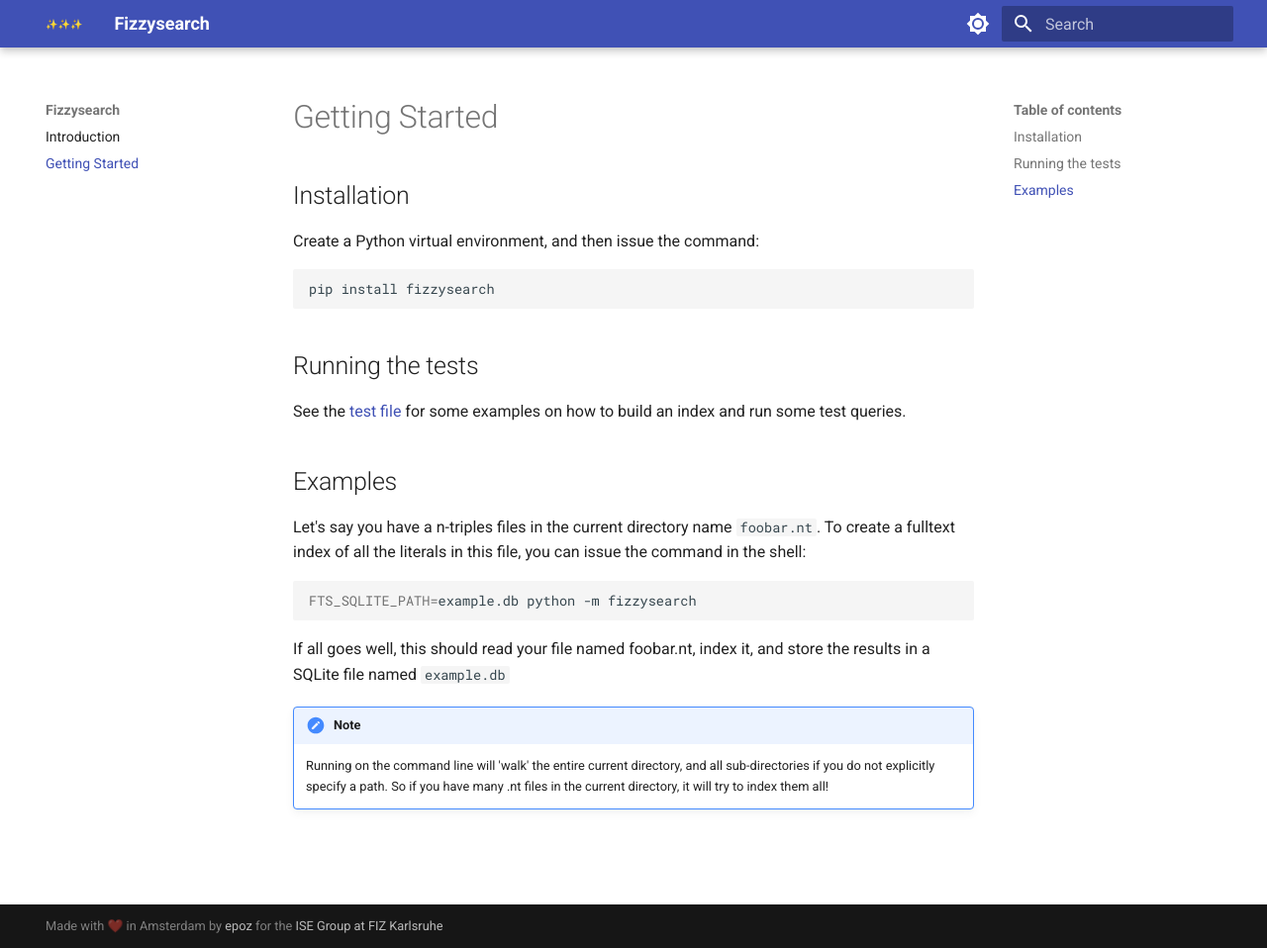
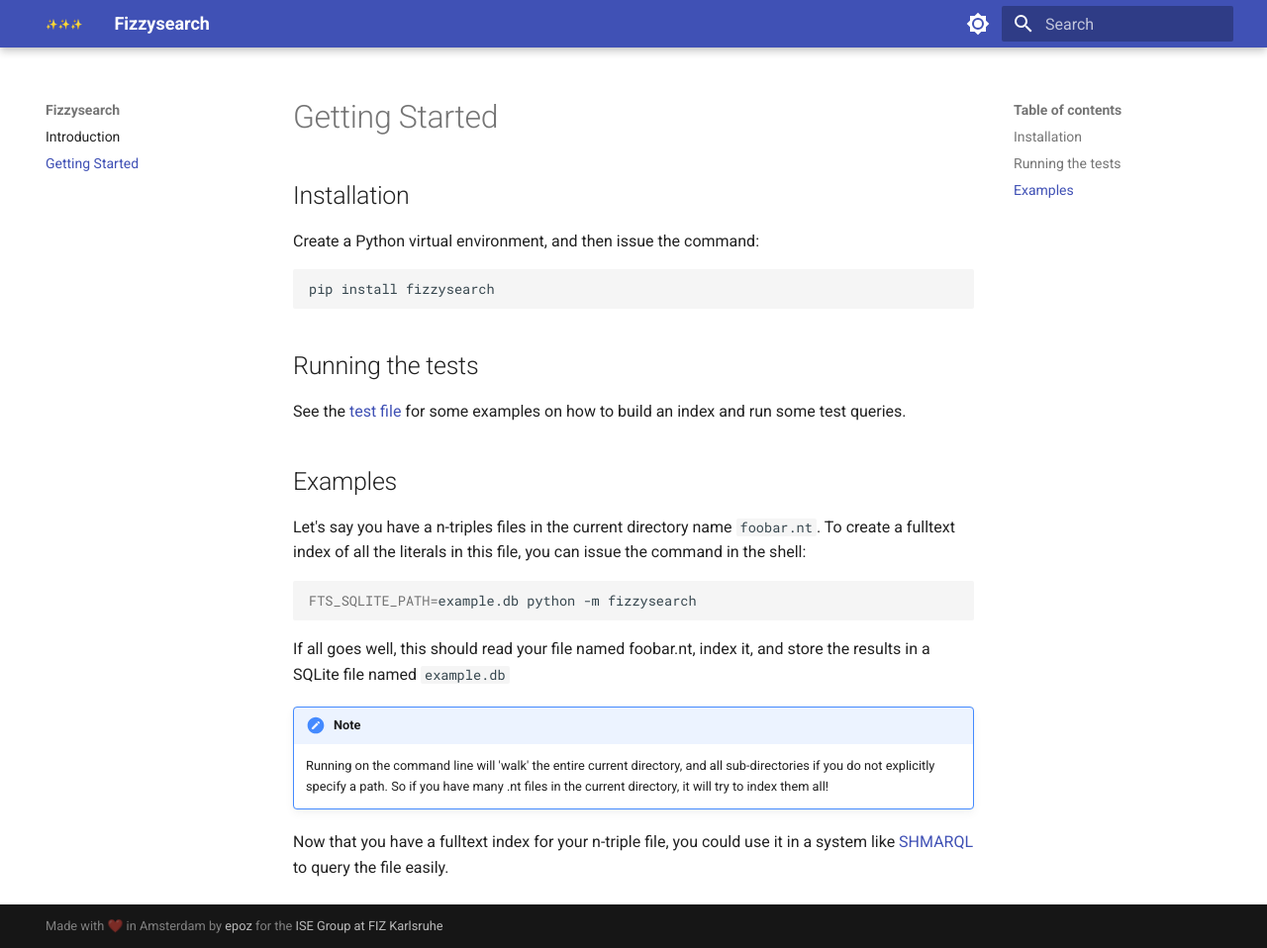
Before and after one commit to ISE-FIZKarlsruhe/fizzysearch, an MkDocs documentation site: the page built from docs/start.md, in a window 1280 px wide and 958 px high. Shown: the whole window at 99% size. Built offline with MkDocs 1.6.1 and Material for MkDocs 9.7.7, drawn with Linux system fonts in a browser that asks for light colours.

Commit message:
Push snippet to test gh-pages gen

```diff
--- a/docs/start.md
+++ b/docs/start.md
@@ -30,3 +30,5 @@
 !!! note
 
     Running on the command line will 'walk' the entire current directory, and all sub-directories if you do not explicitly specify a path. So if you have many .nt files in the current directory, it will try to index them all!
+
+Now that you have a fulltext index for your n-triple file, you could use it in a system like <a href="https://shmarql.com/">SHMARQL</a> to query the file easily.
```
